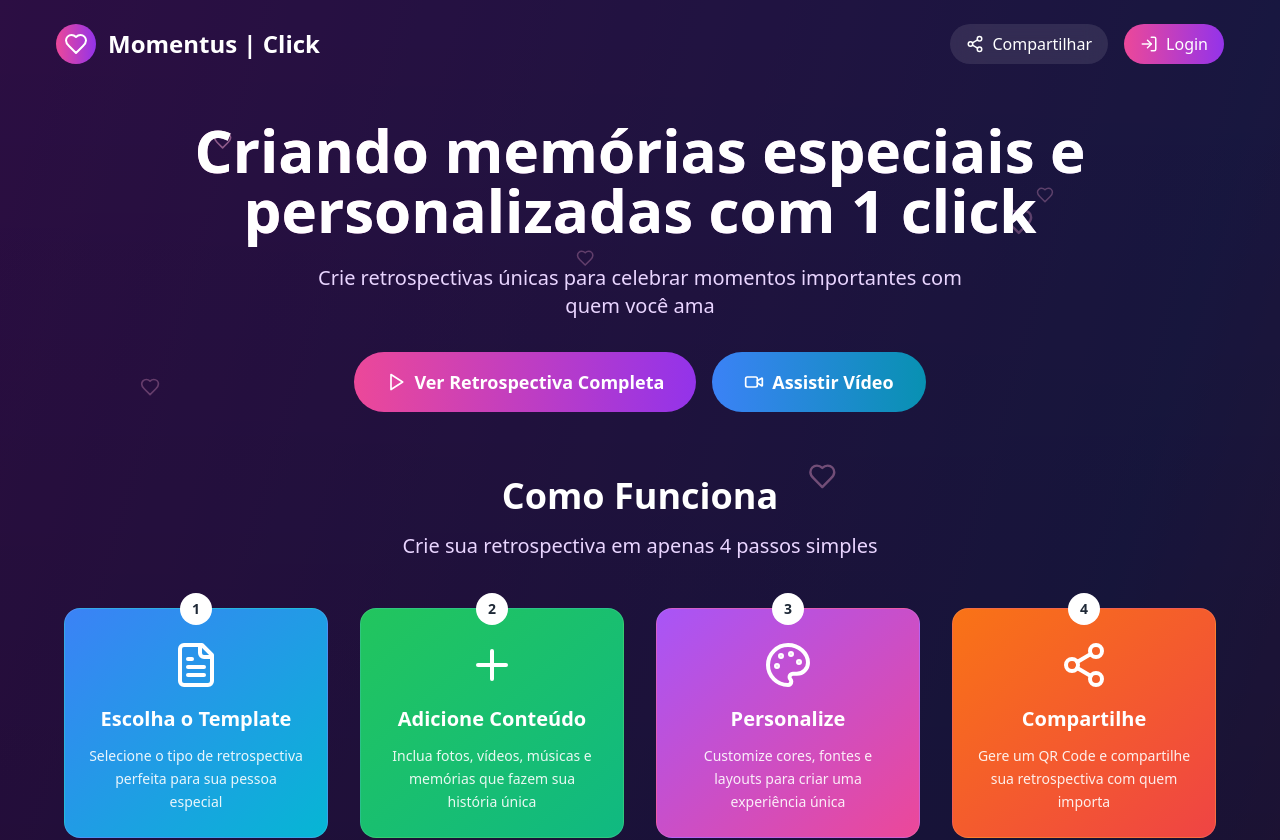
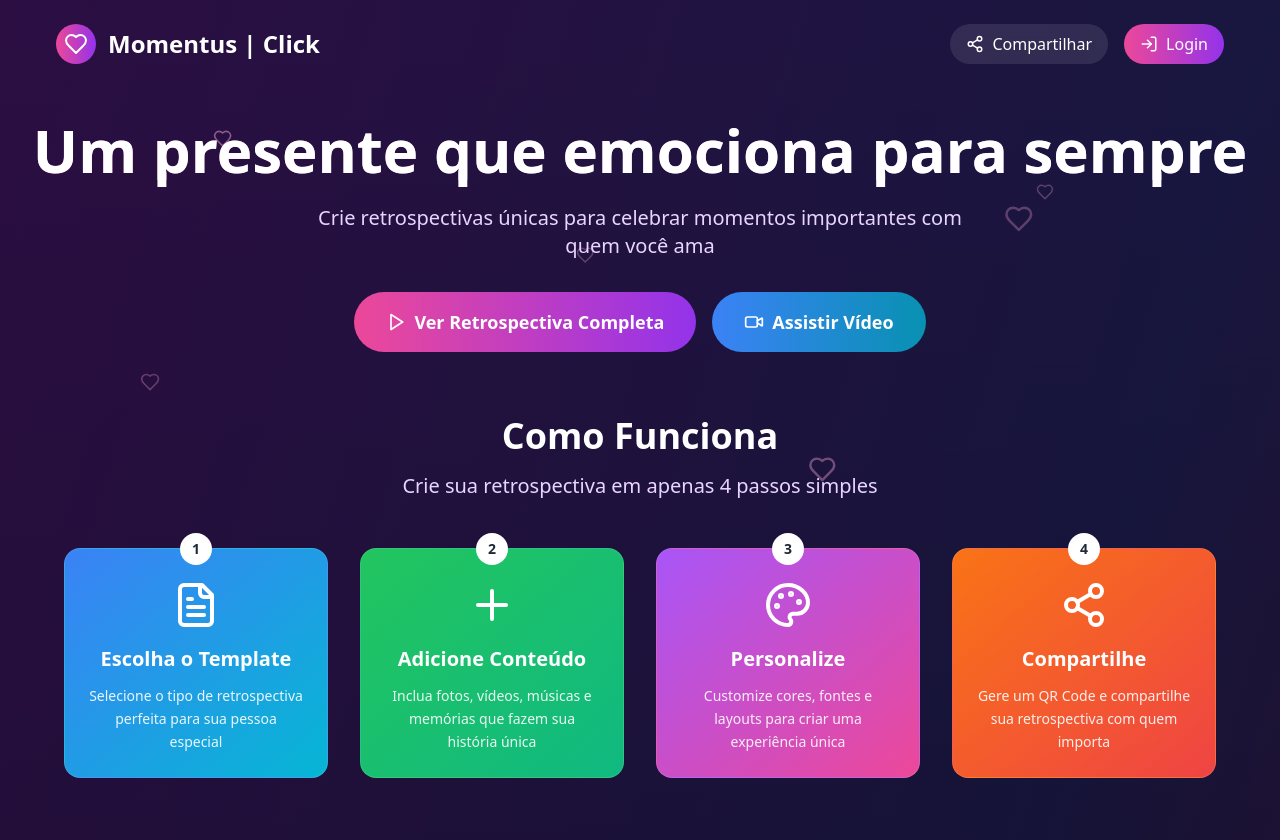
Before and after one commit to AMFBRASIL/rewind-recreate-project, a React (Vite) app: page / in a window 1280 px wide. Shown: the top 840 px of the page. Built offline with nearby package versions, Linux system fonts and the light colour scheme.

Commit message:
Change homepage title
Update the main title on the homepage to "Um presente que emociona para sempre".

```diff
--- a/src/pages/Index.tsx
+++ b/src/pages/Index.tsx
@@ -173,7 +173,7 @@ const Index = () => {
           {/* Hero Section */}
           <div className="text-center mb-16 animate-fade-in">
             <h1 className="text-6xl font-bold text-white mb-6 bg-gradient-to-r from-pink-300 to-purple-300 bg-clip-text text-transparent">
-              Criando memórias especiais e personalizadas com 1 click
+              Um presente que emociona para sempre
             </h1>
             <p className="text-xl text-purple-200 max-w-2xl mx-auto mb-8">
               Crie retrospectivas únicas para celebrar momentos importantes com quem você ama
```
